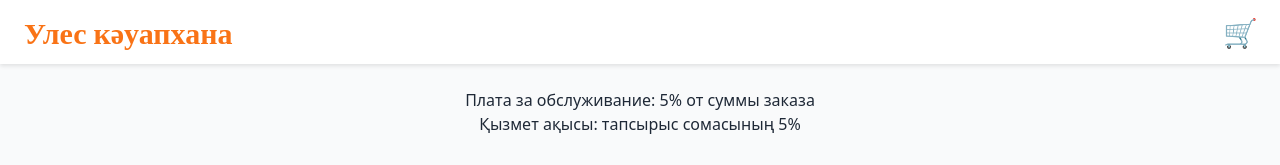
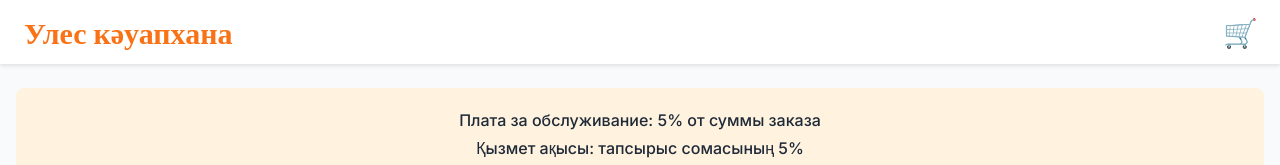
Before and after one commit to hvjee/menu_app, a plain HTML site: page index.html in a window 1280 px wide. Shown: the top 165 px of the page. Drawn offline with nearby package versions, Linux system fonts and the light colour scheme; a script that the page names is missing.

Commit message:
Update styles.css

```diff
--- a/styles.css
+++ b/styles.css
@@ -90,6 +90,21 @@ main {
   max-width: 1280px;
   margin: 0 auto;
   background: transparent;
+}
+.service-fee-info {
+  font-size: 16px;
+  color: #1f2937;
+  font-family: 'Inter', sans-serif;
+  font-weight: 500;
+  text-align: center;
+  background: #fff3e0;
+  padding: 16px;
+  border-radius: 8px;
+  margin-bottom: 20px;
+  line-height: 1.5;
+}
+.service-fee-info p {
+  margin: 4px 0;
 }
 .rowContainer {
   display: flex;
@@ -385,6 +400,10 @@ main {
   .itemContent {
     padding-top: 8px;
   }
+  .service-fee-info {
+    font-size: 14px;
+    padding: 12px;
+  }
 }
 @media (min-width: 768px) {
   .itemCard {
```
